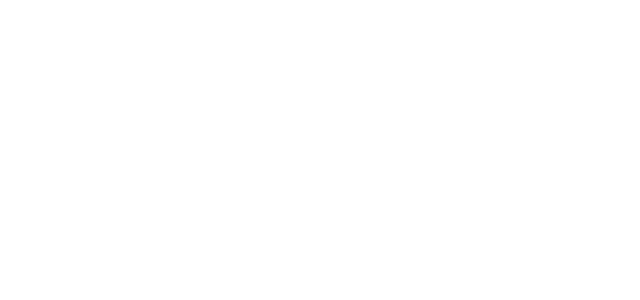
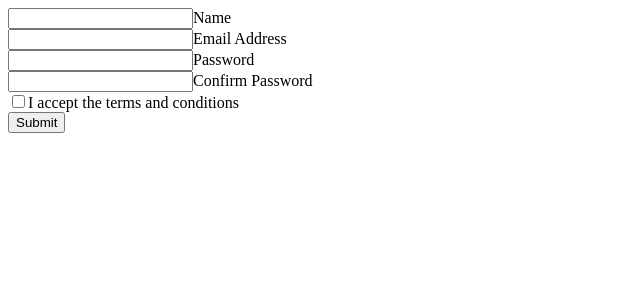
Before and after one commit to QandeelKhan/taimoor-project, a React (Create React App) app: page /registration in a window 1280 px wide. Before the commit this address had no page. Shown: the top 300 px of the page, without its empty margins (0-640 px from the left). Built offline with nearby package versions, Linux system fonts and the light colour scheme.

Commit message:
auto commit by py script

```diff
--- a/package.json
+++ b/package.json
@@ -7,6 +7,8 @@
     "@fortawesome/free-regular-svg-icons": "^6.2.1",
     "@fortawesome/free-solid-svg-icons": "^6.2.1",
     "@fortawesome/react-fontawesome": "^0.2.0",
+    "@mui/icons-material": "^5.11.0",
+    "@mui/material": "^5.11.8",
     "@reduxjs/toolkit": "^1.9.2",
     "@testing-library/jest-dom": "^5.16.5",
     "@testing-library/react": "^13.4.0",
--- a/src/App.tsx
+++ b/src/App.tsx
@@ -2,6 +2,7 @@
 import { BrowserRouter as Router, Route, Routes } from "react-router-dom";
 import Home from "./pages/Home";
 import Layout from "./pages/Layout";
+import Registration from "./pages/auth/Registration";
 
 function App() {
     return (
@@ -9,6 +10,7 @@
             <Routes>
                 <Route path="/" element={<Layout />}>
                     <Route index element={<Home />} />
+                    <Route path="/registration" element={<Registration />} />
                 </Route>
             </Routes>
         </Router>
--- a/src/pages/Layout.tsx
+++ b/src/pages/Layout.tsx
@@ -1,4 +1,5 @@
 import React, { useEffect, useState } from "react";
+// import { CssBaseline } from "@mui/material";
 import { Outlet, useLocation } from "react-router-dom";
 import { useDispatch } from "react-redux";
 // import {
@@ -36,6 +37,7 @@
             {/* <BlogDetailSidebar /> */}
             {/* <ThemeWrapper key={key}>
                     </ThemeWrapper> */}
+            {/* <CssBaseline /> */}
             <div>
                 <Outlet key={key} />
             </div>
--- /dev/null
+++ b/src/pages/auth/Registration.tsx
@@ -0,0 +1,151 @@
+import { BaseSyntheticEvent, useState } from "react";
+// import {
+//     TextField,
+//     Button,
+//     Box,
+//     Checkbox,
+//     FormControlLabel,
+//     Typography,
+//     Alert,
+//     CssBaseline,
+// } from "@mui/material";
+import { useNavigate } from "react-router-dom";
+import { useRegisterUserMutation } from "../../redux/services/userAuthApi";
+import { storeToken } from "../../redux/services/localStorageService";
+
+// const serverErrorInterface = {
+//     name: String,
+//     email: String,
+//     password: String,
+//     password2: String,
+//     tc: Boolean,
+// };
+
+const Registration = () => {
+    // getting errors from server
+    const [serverError, setServerError] = useState<any>({});
+    const navigate = useNavigate();
+    // the work of redux: with hook "userRegisterUserMutation" we get some extra awesome properties in an obj
+    // i.e isLoading, isFetching, is error etc and get a method "registerUser" and we can call this method
+    // to send our data, rather then hook..
+    // const data = useRegisterUserMutation();
+    // console.log(data);
+    const [registerUser, { isLoading }] = useRegisterUserMutation();
+    const handleSubmit = async (e: BaseSyntheticEvent) => {
+        e.preventDefault();
+        const data = new FormData(e.currentTarget);
+        // this email can be target by the "name" property of html/jsx element.
+        const actualData = {
+            name: data.get("name"),
+            email: data.get("email"),
+            password: data.get("password"),
+            password2: data.get("password2"),
+            tc: data.get("tc"),
+        };
+
+        // calling the "registerUser" by await and give it the data of frontend, this data will go to
+        // the "userAuthApi" slice in the "user" obj we send to backend.
+        // this res contain the response of server i.e error/success.
+        const res: any = await registerUser(actualData);
+        // console.log(res);
+        // here we define if the response of the server is "data" or the "error"
+        if (res.error) {
+            // console.log(res.error.data.errors);
+            // console.log(typeof res.error.data.errors);
+            setServerError(res.error.data.errors);
+        }
+        if (res.data) {
+            console.log(typeof res.data);
+            console.log(res.data);
+            storeToken(res.data.token);
+            navigate("/dashboard");
+        }
+    };
+    return (
+        <form id="registration-form" onSubmit={handleSubmit}>
+            <div>
+                <input type="text" name="name" id="name" required />
+                <label htmlFor="name">Name</label>
+                {serverError.name && (
+                    <div
+                        style={{
+                            color: "red",
+                            fontSize: "12px",
+                            paddingLeft: "10px",
+                        }}
+                    >
+                        {serverError.name[0]}
+                    </div>
+                )}
+            </div>
+            <div>
+                <input type="email" name="email" id="email" required />
+                <label htmlFor="email">Email Address</label>
+                {serverError.email && (
+                    <div
+                        style={{
+                            color: "red",
+                            fontSize: "12px",
+                            paddingLeft: "10px",
+                        }}
+                    >
+                        {serverError.email[0]}
+                    </div>
+                )}
+            </div>
+            <div>
+                <input type="password" name="password" id="password" required />
+                <label htmlFor="password">Password</label>
+                {serverError.password && (
+                    <div
+                        style={{
+                            color: "red",
+                            fontSize: "12px",
+                            paddingLeft: "10px",
+                        }}
+                    >
+                        {serverError.password[0]}
+                    </div>
+                )}
+            </div>
+            <div>
+                <input
+                    type="password"
+                    name="password2"
+                    id="password2"
+                    required
+                />
+                <label htmlFor="password2">Confirm Password</label>
+                {serverError.password2 && (
+                    <div
+                        style={{
+                            color: "red",
+                            fontSize: "12px",
+                            paddingLeft: "10px",
+                        }}
+                    >
+                        {serverError.password2[0]}
+                    </div>
+                )}
+            </div>
+            <div>
+                <input type="checkbox" id="tc" name="tc" required />
+                <label htmlFor="tc">I accept the terms and conditions</label>
+                {serverError.tc && (
+                    <div
+                        style={{
+                            color: "red",
+                            fontSize: "12px",
+                            paddingLeft: "10px",
+                        }}
+                    >
+                        {serverError.tc[0]}
+                    </div>
+                )}
+            </div>
+            <button type="submit">Submit</button>
+        </form>
+    );
+};
+
+export default Registration;
```
Also changed, not shown: 1 other file (tests, documents, lock files or other folders).
